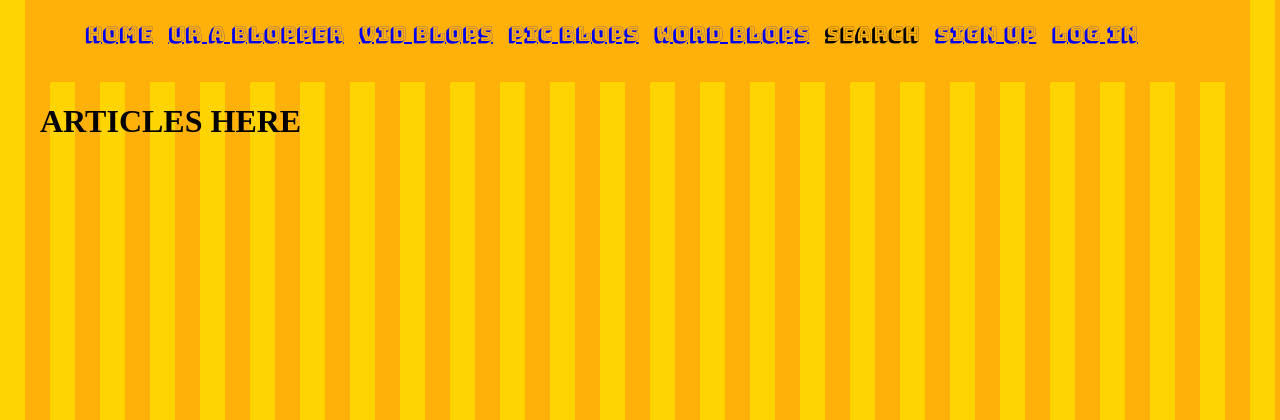
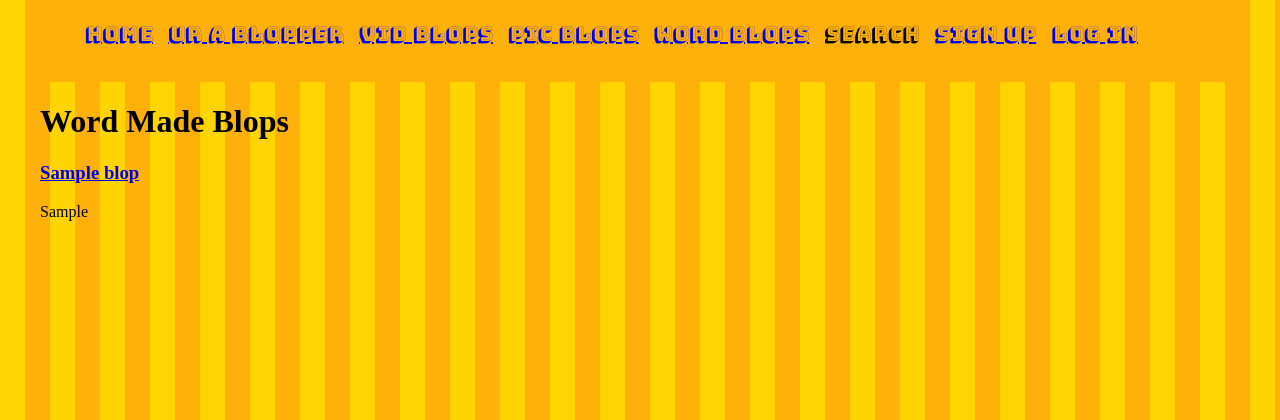
Before and after one commit to laststandjam/Blopper, a Django app: page /articles/ in a window 1280 px wide. Shown: the top 420 px of the page. Run offline with Django 3.2, Linux system fonts and the light colour scheme; tables that the repository leaves empty hold one stand-in row (values such as "Sample post").

Commit message:
article working

```diff
--- a/main_app/templates/main_app/articles.html
+++ b/main_app/templates/main_app/articles.html
@@ -1,5 +1,18 @@
-{% extends 'main_app/base.html' %}
-{% block content %}
-{% load static %}
-<h1>ARTICLES HERE</h1>
-{% endblock %}
+{% extends 'main_app/base.html' %} {% block content %} {% load static %}
+<link
+  rel="stylesheet"
+  type="text/css"
+  href="{% static 'main_app/articles.css' %}"
+/>
+<h1 class="header">Word Made Blops</h1>
+{% for blop in articles%}
+<div class="card">
+  <div class="title">
+    <a href="{% url 'main_app:blop_details' blop.id %}"><h3>{{blop.title}}</h3></a>
+  </div>
+  <div class="content">
+    <p>{{blop.article}}</p>
+  </div>
+</div>
+
+{%endfor%} {% endblock %}
```
